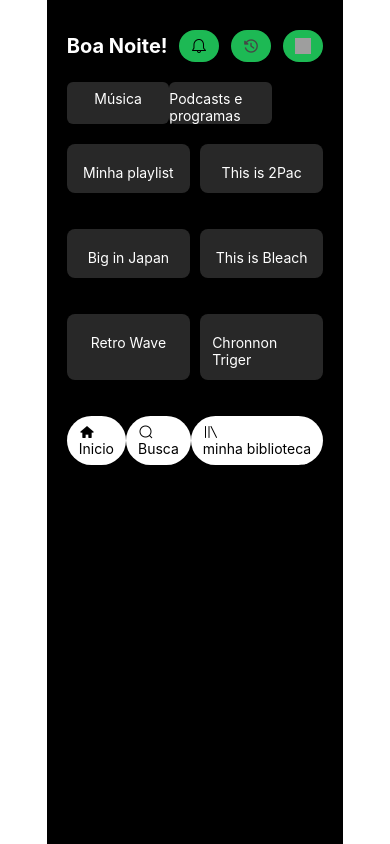
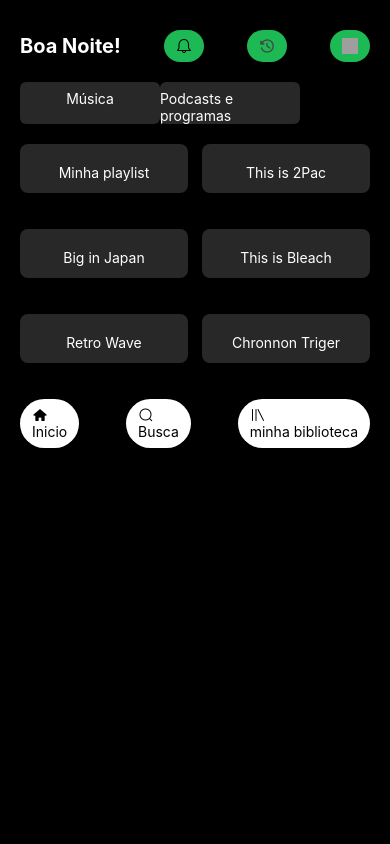
Before and after one commit to DIEG0FERNANDES/spotify_clone, a React Native app: screen / in a window 390 px wide. Built offline with nearby package versions, Linux system fonts and the light colour scheme; grey boxes are pictures that could not be loaded.

Commit message:
quarto commit

```diff
--- a/App.js
+++ b/App.js
@@ -1,21 +1,12 @@
 import { StatusBar } from 'expo-status-bar';
-import { StyleSheet, Text, View } from 'react-native';
+import { View } from 'react-native';
 import HomeScreen from './src/screens/home/HomeScreen';
 
 export default function App() {
   return (
-    <View style={styles.container}>
-      <HomeScreen/>
+    <>
+      <HomeScreen />
       <StatusBar style="auto" />
-    </View>
+    </>
   );
 }
-
-const styles = StyleSheet.create({
-  container: {
-    flex: 1,
-    backgroundColor: '#fff',
-    alignItems: 'center',
-    justifyContent: 'center',
-  },
-});
--- a/src/screens/home/HomeScreen.js
+++ b/src/screens/home/HomeScreen.js
@@ -10,7 +10,7 @@ import libraryIcon from '../../img/library.png';
 
 const HomeScreen = () => {
     return (
-        <ScrollView style={Home.container}>
+        <ScrollView contentContainerStyle={Home.container}>
             <StatusBar style="auto" />
             <View style={Home.header}>
                 <Text style={Home.headerText}>Boa Noite!</Text>
```
